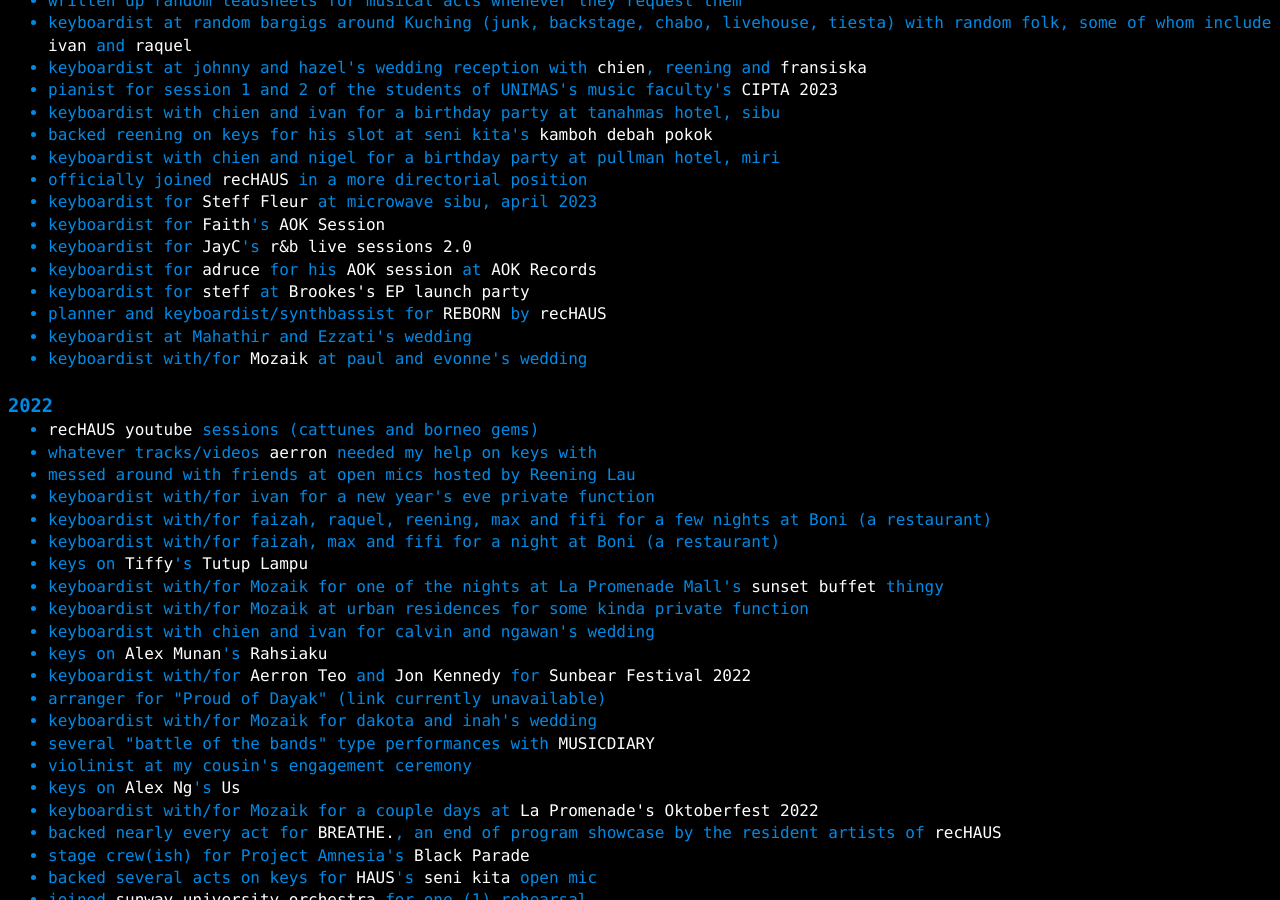
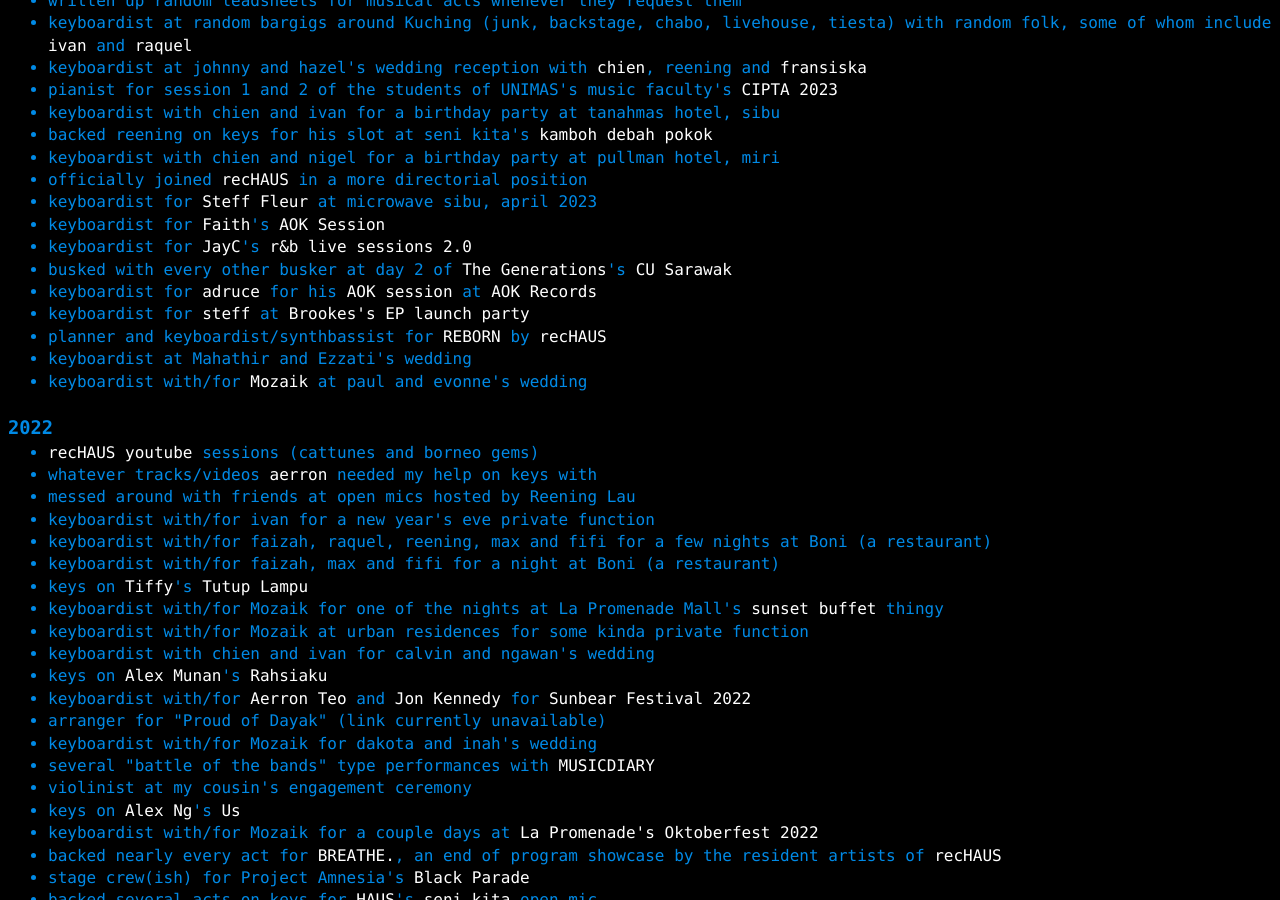
Before and after one commit to a-erfan-aa/a-erfan-aa.github.io, a Jekyll site: the page built from things-i-make/music-comprehensive.html, in a window 1280 px wide and 900 px high, scrolled down 981 px. Built offline with Jekyll 4.4.1, drawn with Linux system fonts in a browser that asks for light colours.

Commit message:
Add CU Sarawak busking to 2023 in music-comprehensive.html

```diff
--- a/things-i-make/music-comprehensive.html
+++ b/things-i-make/music-comprehensive.html
@@ -105,6 +105,7 @@
 		<li>keyboardist for <a href="https://www.instagram.com/fleursteff/">Steff Fleur</a> at microwave sibu, april 2023</li>
 		<li>keyboardist for <a href="https://www.instagram.com/faithfiance/">Faith</a>'s <a href="https://www.youtube.com/watch?v=sRHWfFLwo30">AOK Session</a></li>
 		<li>keyboardist for <a href="https://www.instagram.com/jayc_panganiban/">JayC</a>'s <a href="https://www.instagram.com/p/Cp1Vz8kPIrY/">r&b live sessions 2.0</a></li>
+		<li>busked with every other busker at day 2 of <a href="https://www.instagram.com/thegenerations.official/">The Generations</a>'s <a href="https://www.instagram.com/p/CowQSWyPG3F/">CU Sarawak</a></li>
 		<li>keyboardist for <a href="https://www.instagram.com/adruceazman/">adruce</a> for his <a href="https://www.youtube.com/watch?v=jaM9oLt6QmQ">AOK session</a> at <a href="https://www.aokrecordskch.com/">AOK Records</a></li>
 		<li>keyboardist for <a href="https://www.instagram.com/fleursteff/">steff</a> at <a href="https://www.instagram.com/p/CoRSMWtSRBJ/">Brookes's EP launch party</a></li>
 		<li>planner and keyboardist/synthbassist for <a href="https://www.instagram.com/p/Coo3i74P3wb/">REBORN</a> by <a href="https://www.instagram.com/rechaus_/">recHAUS</a></li>
```
